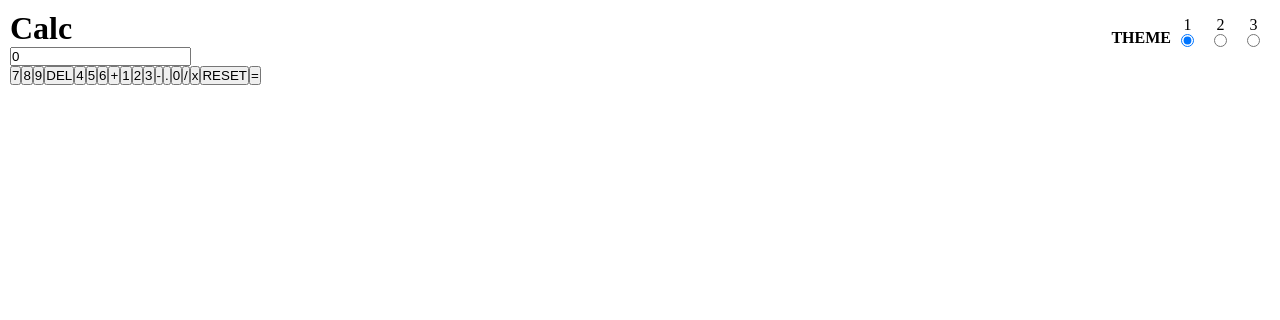
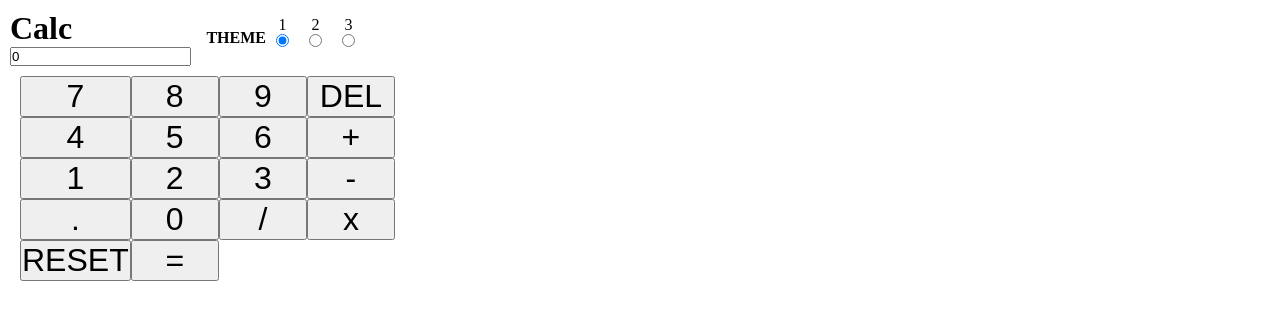
Before and after one commit to DanielaCueto/calculator-app, a React (Create React App) app: page / in a window 1280 px wide. Shown: the top 320 px of the page. Built offline with nearby package versions, Linux system fonts and the light colour scheme.

Commit message:
changes in all files

```diff
--- a/src/components/KeyBoard.js
+++ b/src/components/KeyBoard.js
@@ -3,24 +3,24 @@ import "../styles/KeyBoard.scss"
 function KeyBoard (props) {
     return (
 <section className="keyboard" >
-<button onClick={props.handleNumber}>7</button>
-<button onClick={props.handleNumber}>8</button>
-<button onClick={props.handleNumber}>9</button>
-<button onClick={props.handleDelete}>DEL</button>
-<button onClick={props.handleNumber}>4</button>
-<button onClick={props.handleNumber}>5</button>
-<button onClick={props.handleNumber}>6</button>
-<button onClick={props.handleOperation}>+</button>
-<button onClick={props.handleNumber}>1</button>
-<button onClick={props.handleNumber}>2</button>
-<button onClick={props.handleNumber}>3</button>
-<button onClick={props.handleOperation}>-</button>
-<button onClick={props.handleNumber} >.</button>
-<button onClick={props.handleNumber}>0</button>
-<button onClick={props.handleOperation} >/</button>
-<button onClick={props.handleOperation}>x</button>
-<button onClick={props.handleReset}>RESET</button>
-<button onClick={props.handleResult}>=</button>
+<button onClick={props.handleNumber} className="keyboard__key">7</button>
+<button onClick={props.handleNumber} className="keyboard__key">8</button>
+<button onClick={props.handleNumber} className="keyboard__key">9</button>
+<button onClick={props.handleDelete} className="keyboard__key">DEL</button>
+<button onClick={props.handleNumber} className="keyboard__key">4</button>
+<button onClick={props.handleNumber} className="keyboard__key">5</button>
+<button onClick={props.handleNumber} className="keyboard__key">6</button>
+<button onClick={props.handleOperation} className="keyboard__key">+</button>
+<button onClick={props.handleNumber} className="keyboard__key">1</button>
+<button onClick={props.handleNumber} className="keyboard__key">2</button>
+<button onClick={props.handleNumber} className="keyboard__key">3</button>
+<button onClick={props.handleOperation} className="keyboard__key">-</button>
+<button onClick={props.handleNumber} className="keyboard__key">.</button>
+<button onClick={props.handleNumber} className="keyboard__key">0</button>
+<button onClick={props.handleOperation} className="keyboard__key">/</button>
+<button onClick={props.handleOperation} className="keyboard__key">x</button>
+<button onClick={props.handleReset} className="keyboard__key">RESET</button>
+<button onClick={props.handleResult} className="keyboard__key">=</button>
 </section>) }
 
 export default KeyBoard;
--- a/src/styles/App.scss
+++ b/src/styles/App.scss
@@ -4,6 +4,7 @@
 }
 .App{
   box-sizing: border-box;
+  width: 375px;
   padding: 10px;
   &__header {
     display: flex;
--- a/src/styles/KeyBoard.scss
+++ b/src/styles/KeyBoard.scss
@@ -1,5 +1,11 @@
 .keyboard {
-    width: 100%;
-    display: flex;
-    flex-wrap: wrap;
+    width: 375px;
+    padding: 10px;
+    display: grid;
+    grid-template-columns: 1fr 1fr 1fr 1fr;
+    grid-template-rows: 5;
+    &__key{
+        font-size: 32px;
+    }
+
 }
```
